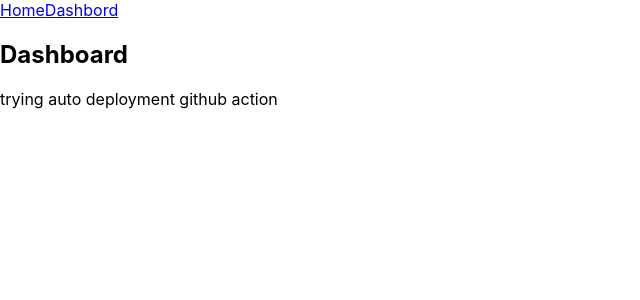
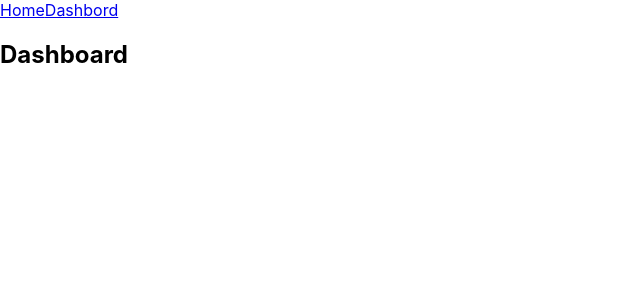
Before and after one commit to Plep-m/OpenE_NSI, a React (Create React App) app in the folder src/open_e/: page /Dashboard in a window 1280 px wide. Shown: the top 300 px of the page, without its empty margins (0-640 px from the left). Built offline with nearby package versions, Linux system fonts and the light colour scheme.

Commit message:
running some more test

```diff
--- a/src/open_e/src/UserSpace/dashboard.tsx
+++ b/src/open_e/src/UserSpace/dashboard.tsx
@@ -4,7 +4,7 @@ export default function Dashboard() {
   return(
     <>
     <h2>Dashboard</h2>
-    <p>trying auto deployment github action</p>
+
     </>
   );
 }
```
